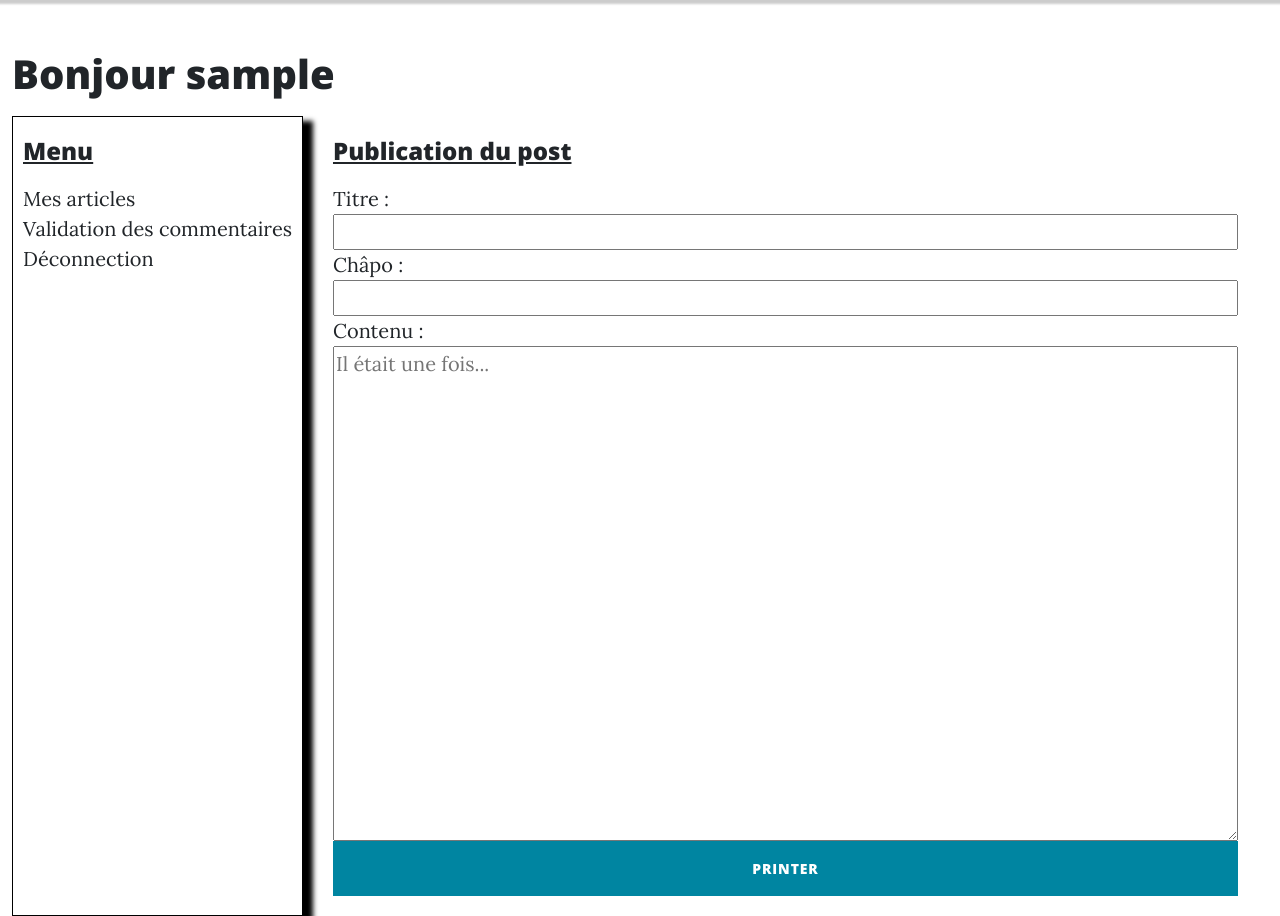
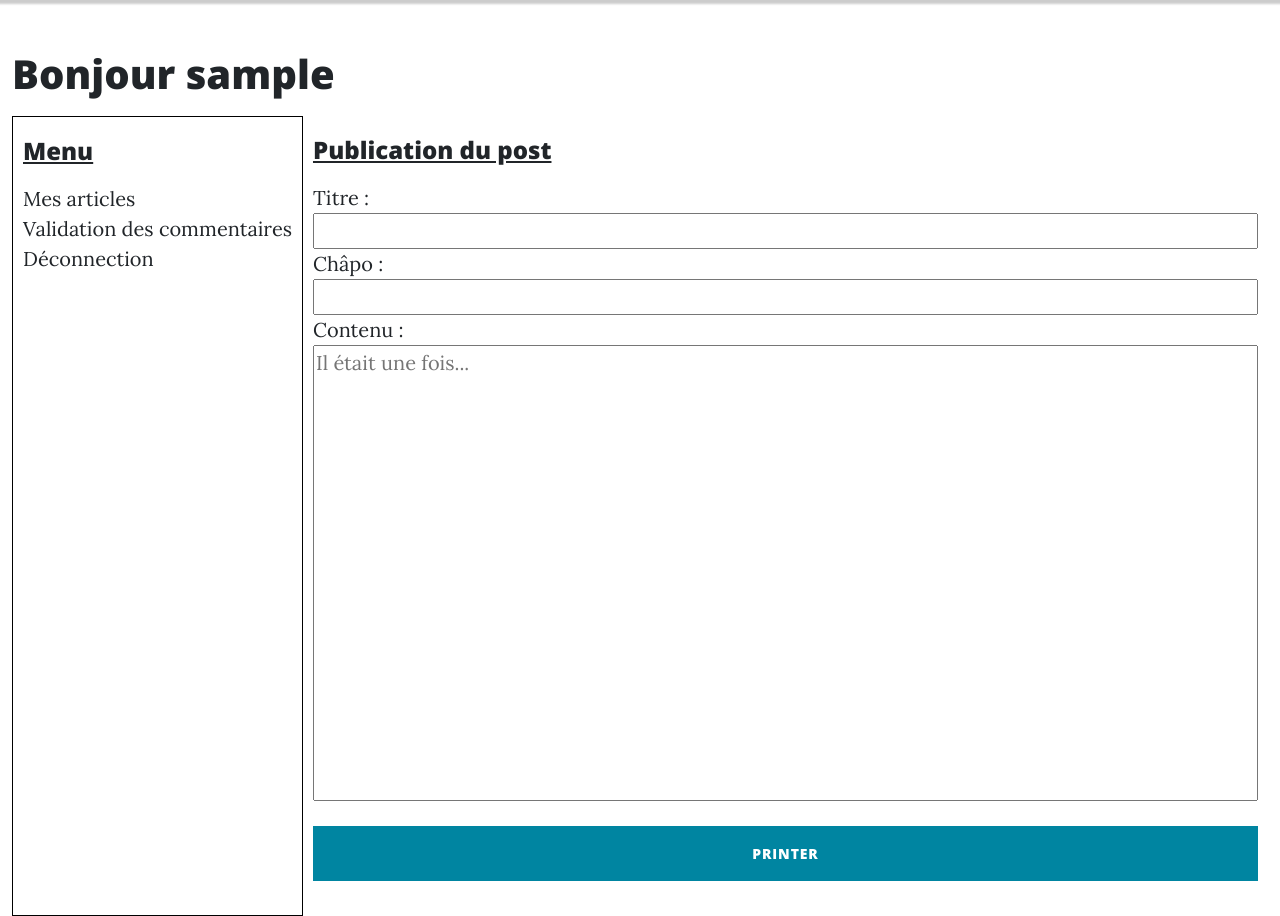
Before and after one commit to Fredymendes/Blog-project, a PHP site: template view/admin/profilView.php in a window 1280 px wide. Shown: the part 71-987 px from the top of the page. Run offline with PHP 8.4, Linux system fonts and the light colour scheme; the template is opened without the code that fills it, so the values that code supplies are empty; the visitor is signed in with stand-in values (Sample User, id 1).

Commit message:
Mise à jour du css

```diff
--- a/public/css/blog.css
+++ b/public/css/blog.css
@@ -1,8 +1,10 @@
+/*****************Photo home*******************/
 .hero {
     border-radius: 50%;
     width: 200px;
 }
 
+/*****************Navbar User*******************/
 ul, li {
     list-style: none;
 }
@@ -19,6 +21,7 @@ ul, li {
     padding-bottom: 10px;
 }
 
+/*****************Post Content*******************/
 .menu {
     padding-top: 10px;
     padding-bottom: 10px;
@@ -28,32 +31,47 @@ ul, li {
 .menu-content {
     display: flex;
     float: left;
-    box-shadow: 10px 5px 5px black;
+    /*box-shadow: 10px 5px 5px black;*/
     flex-direction: column;
     height: 100%;
-    margin: 0 auto;
     padding: 10px 10px 10px 10px;
     border: 1px solid black;
 }
 
 #post-content {
-    margin: 0 auto;
-    padding: 11px 30px 0 30px;
+    padding: 10px 10px 10px 10px;
+    height: 100%;
+    /*border: 1px solid black;*/
 }
 
-#post-content, form {
-    height: 100%;
+#post-content, .content-hero {
     display: flex;
+    margin: 0 auto;
     flex-direction: column;
 }
 
-#content, #content-post {
-  height: 100%;
-  width: 100%;
-  margin: 0 auto;
+.content-hero, .content-post {
+    width: 100%;
 }
 
-#content-update, textarea {
-    height: 100%;
-    width: 100%;
+.content-hero, #post {
+   height: 100%;
+   margin-bottom: 25px;
 }
+
+/*****************Post Message*******************/
+#warning-conn {
+    background-color: orange;
+}
+
+#postmessage {
+    display: flex;
+    flex-direction: column;
+    width: 50%;
+}
+
+#postmessage, #messagepost {
+    height: 50%;
+    margin-top: 10px;
+    margin-bottom: 10px;
+}
--- a/view/admin/profilView.php
+++ b/view/admin/profilView.php
@@ -20,17 +20,16 @@
         </div>
         <div id="post-content">
             <h4 class="menu">Publication du post</h4>
-            <form method="POST" action="index.php?action=contentValid">
+            <form class="content-hero" method="POST" action="index.php?action=contentValid">
                 <label for="title">Titre :</label>
-                <input type="text" name="title" value="">
+                <input class="content-post" type="text" name="title" value="">
                 <label for="wording">Châpo :</label>
-                <input type="text" name="wording" value="">
+                <input class="content-post" type="text" name="wording" value="">
                 <label for="content">Contenu :</label>
-                <div id="content">
-                <textarea id="content-post" name="content" placeholder="Il était une fois..."></textarea>
-                </div>
-                <button class="btn btn-primary text-uppercase" id="submitButton" name="submit"
-                    type="submit">Printer</button>
+                <textarea id="post" name="content" style="resize: none;"
+                placeholder="Il était une fois..."></textarea>
+                <button class="btn btn-primary text-uppercase"
+                id="submitButton" name="submit" type="submit">Printer</button>
             </form>
         </div>
 </body>
```
Also changed, not shown: view/blog/postView.php (+10 -5 lines), view/users/editPostView.php (+5 -8 lines).
